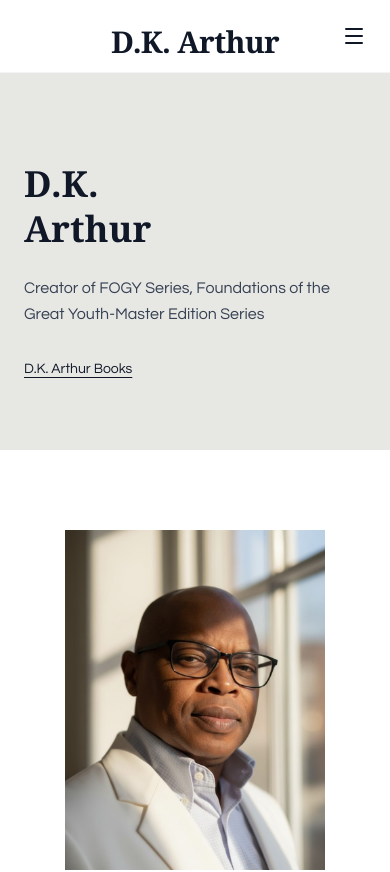
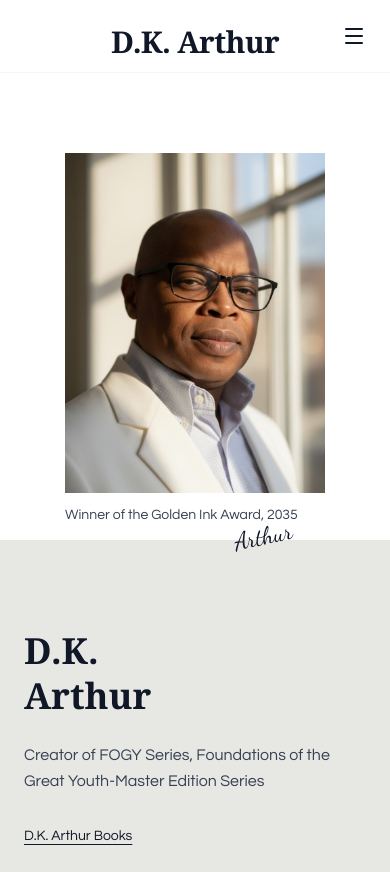
Before and after one commit to annice5/books-dkarthur, a React (Vite) app: page / in a window 390 px wide. Shown: the top 872 px of the page. Built offline with nearby package versions, Linux system fonts and the light colour scheme.

Commit message:
made changes

```diff
--- a/src/pages/home/components/hero.jsx
+++ b/src/pages/home/components/hero.jsx
@@ -5,16 +5,16 @@ import heroTwo from '../../../assets/heroTwo.jpg'
 const Hero = () => {
   return (
     <section className="grid min-h-screen grid-cols-1 md:grid-cols-2">
-      <div className="flex flex-col justify-center md:justify-start bg-[#e7e7e4] px-6 py-16 pt-20 sm:px-8 md:px-16 md:pt-32">
+      <div className="order-2 flex flex-col justify-center bg-[#e7e7e4] px-6 py-16 pt-20 sm:px-8 md:order-1 md:justify-start md:px-16 md:pt-32">
         <h1 className="font-serif text-4xl font-bold leading-tight text-gray-900 sm:text-5xl md:text-7xl">
           D.K.
-
           <br />
           Arthur
         </h1>
         <p className="mt-6 font-body max-w-sm text-base leading-relaxed text-gray-700">
           Creator of FOGY Series, Foundations of the Great Youth-Master Edition Series
         </p>
+
 
          <a href="https://www.amazon.com/author/d.k.arthur"
           className="mt-8 w-fit text-sm text-gray-900 underline underline-offset-4 hover:text-gray-600 transition-colors font-body"
@@ -23,7 +23,7 @@ const Hero = () => {
         </a>
       </div>
 
-      <div className="relative flex items-start justify-center bg-white px-6 pt-20 sm:px-8 md:justify-end md:px-12 md:pt-32 md:pr-32">
+      <div className="order-1 relative flex items-start justify-center bg-white px-6 pt-20 sm:px-8 md:order-2 md:justify-end md:px-12 md:pt-32 md:pr-32">
         <div className="relative w-full max-w-[260px] sm:max-w-[320px]">
           <img
             src={heroTwo}
--- a/src/pages/home/components/reviews.jsx
+++ b/src/pages/home/components/reviews.jsx
@@ -3,16 +3,16 @@ import React from 'react'
 const reviews = [
   {
     quote: "A gripping tale that lingers long after the last page. Daniel Arthur has crafted something rare—a story that feels both intimate and epic.",
-    source: 'Seattle Daily',
+    source: 'D.K. Arthur',
   },
   {
     quote: "Arthur's prose is sharp, unsentimental, and quietly devastating. This is the kind of book you press into a friend's hands and say, 'You have to read this.'",
-    source: 'The Washington Paper',
+    source: 'D.K. Arthur',
     showReadMore: true,
   },
   {
     quote: "A masterclass in pacing and voice. Arthur writes with the confidence of someone twice his experience, and it shows on every page.",
-    source: 'T.O.M Magazine',
+    source: 'D.K. Arthur',
   },
 ]
 
```
